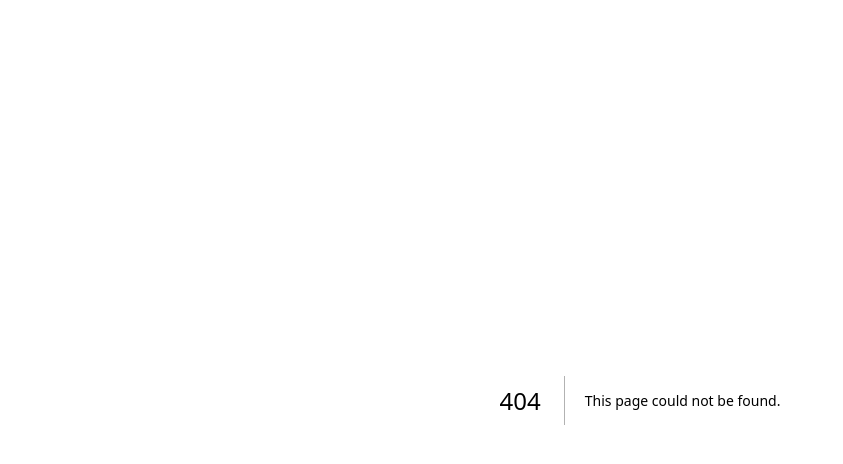
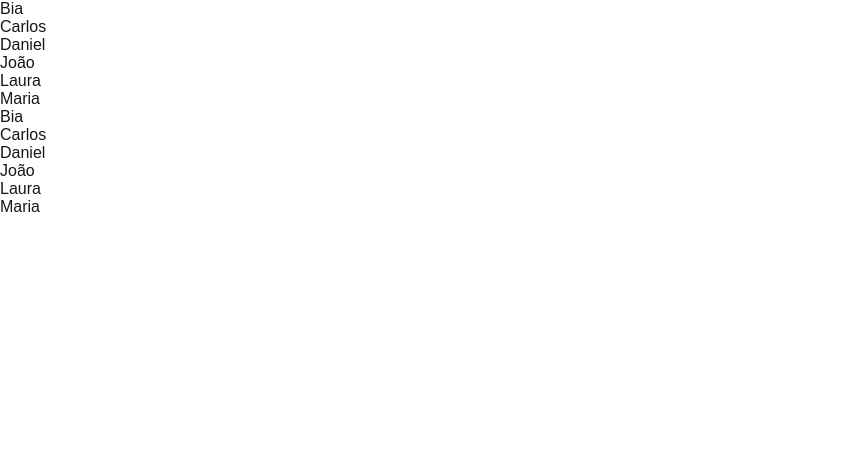
Before and after one commit to naiaragabriela/exercicios, a Next.js app: page /render/repeticao1 in a window 1280 px wide. Before the commit this address had no page. Shown: the top 464 px of the page, without its empty margins (0-843 px from the left). Built offline with nearby package versions, Linux system fonts and the light colour scheme.

Commit message:
Feat: Array and Map

```diff
--- /dev/null
+++ b/pages/render/repeticao1.jsx
@@ -0,0 +1,43 @@
+export default function Repeticao1() {
+    const listaAprovados = [
+        'Bia',
+        'Carlos',
+        'Daniel',
+        'João',
+        'Laura',
+        'Maria',
+    ]
+
+   // primeiro medo de fazer
+    function renderizarLista() {
+        const itens = []
+            for (let i=0; i< listaAprovados.length; i++) {
+                itens.push(<li key={i}>{listaAprovados[i]}</li>)
+            }
+
+        return itens
+        /*(
+            <>
+                <li>Elemento 1</li>
+                <li>Elemento 2</li>
+                <li>Elemento 3</li>
+            </>
+        )*/
+    }
+
+    return (
+        <ul>
+           { renderizarLista() }
+
+           { renderizarLista2() }
+        </ul>
+    )
+
+    //segundo modo de fazer
+    function renderizarLista2() {
+
+        return listaAprovados.map((nome, i) => <li key={i}>{nome}</li>)
+    }
+
+
+}
```
